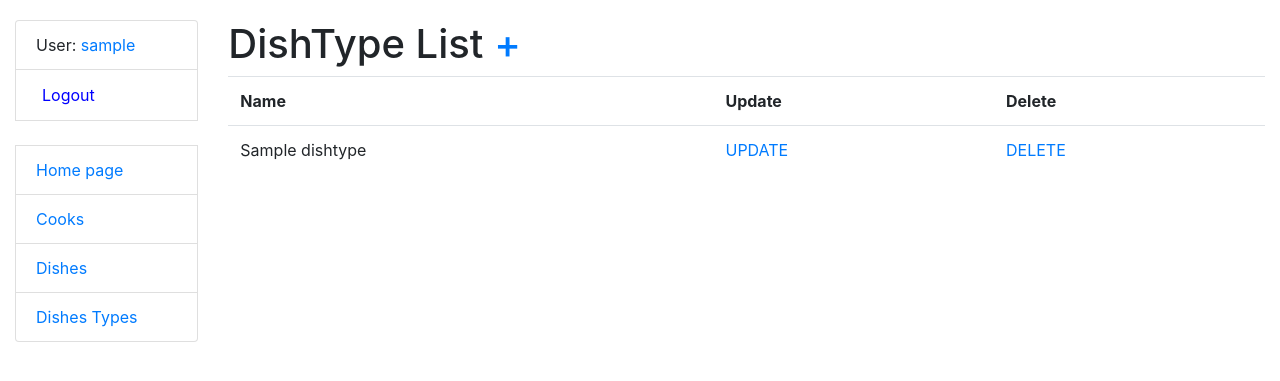
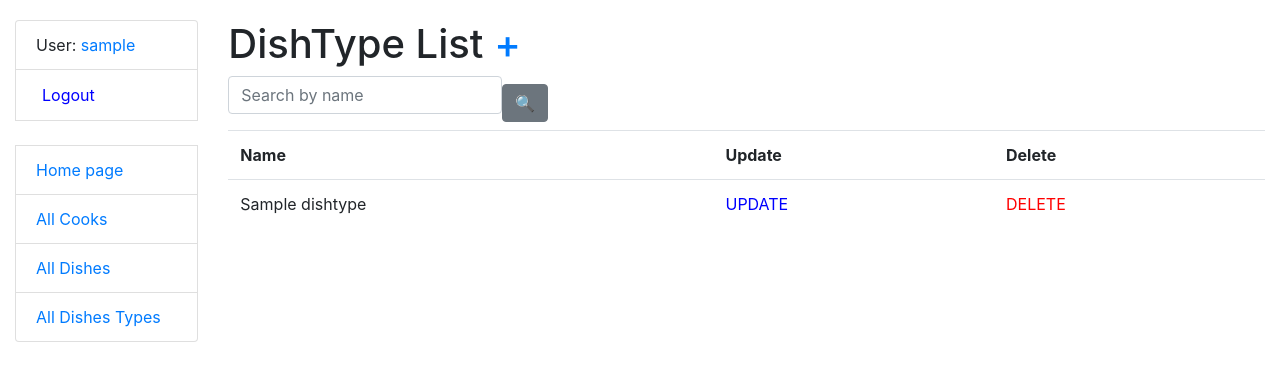
Before and after one commit to olegicks/restaurant-service, a Django app: page /dish_type/ in a window 1280 px wide. Shown: the top 381 px of the page. Run offline with Django 5.2, Linux system fonts and the light colour scheme; a user stored in the database is signed in; tables that the repository leaves empty hold one stand-in row (values such as "Sample post"); some libraries are stand-ins or nearby versions.

Commit message:
add the ability to search in list pages

```diff
--- a/restaurant/views.py
+++ b/restaurant/views.py
@@ -5,7 +5,8 @@ from django.views import generic
 from django.views.generic import TemplateView, ListView, DetailView
 from django.contrib.auth.mixins import LoginRequiredMixin
 
-from .forms import DishForm, CookYearsOfExperienceCreateForm, CookYearsOfExperienceUpdateForm
+from .forms import DishForm, CookYearsOfExperienceCreateForm, CookYearsOfExperienceUpdateForm, DishTypeSearchForm, \
+    DishSearchForm, CookSearchForm
 from .models import Cook, Dish, DishType
 
 
@@ -28,12 +29,36 @@ class DishTypeListView(LoginRequiredMixin, ListView):
     model = DishType
     queryset = DishType.objects.order_by("name")
     paginate_by = 2
+    def get_context_data(self, *, object_list=None, **kwargs):
+        context = super(DishTypeListView, self).get_context_data(**kwargs)
+        name = self.request.GET.get("name", "")
+        context["search_form"] = DishTypeSearchForm(initial={"name": name})
+        return context
+
+    def get_queryset(self):
+        queryset = DishType.objects.all()
+        form = DishTypeSearchForm(self.request.GET)
+        if form.is_valid():
+            return queryset.filter(name__icontains=form.cleaned_data["name"])
+        return queryset
 
 
 class DishListView(LoginRequiredMixin, ListView):
     model = Dish
     queryset = Dish.objects.select_related("dish_type").order_by("id")
     paginate_by = 2
+    def get_context_data(self, *, object_list=None, **kwargs):
+        context = super(DishListView, self).get_context_data(**kwargs)
+        name = self.request.GET.get("name", "")
+        context["search_form"] = DishSearchForm(initial={"name": name})
+        return context
+
+    def get_queryset(self):
+        queryset = Dish.objects.all()
+        form = DishSearchForm(self.request.GET)
+        if form.is_valid():
+            return queryset.filter(name__icontains=form.cleaned_data["name"])
+        return queryset
 
 
 class DishDetailView(LoginRequiredMixin, DetailView):
@@ -44,6 +69,23 @@ class CookListView(LoginRequiredMixin, ListView):
     queryset = Cook.objects.prefetch_related("dishes")
     paginate_by = 2
     context_object_name = 'cook_list'
+
+    def get_context_data(self, *, object_list=None, **kwargs):
+        context = super(CookListView, self).get_context_data(**kwargs)
+        username = self.request.GET.get("username", "")
+        context["search_form"] = CookSearchForm(
+            initial={"username": username}
+        )
+        return context
+
+    def get_queryset(self):
+        queryset = Cook.objects.all()
+        form = CookSearchForm(self.request.GET)
+        if form.is_valid():
+            return queryset.filter(
+                username__icontains=form.cleaned_data["username"]
+            )
+        return queryset
 
 class CookDetailView(LoginRequiredMixin, DetailView):
     model = Cook
--- a/templates/includes/sidebar.html
+++ b/templates/includes/sidebar.html
@@ -22,12 +22,12 @@
     <a href="{% url 'restaurant:index' %}">Home page</a>
   </li>
   <li class="list-group-item">
-    <a href="{% url 'restaurant:cook-list' %}">Cooks</a>
+    <a href="{% url 'restaurant:cook-list' %}">All Cooks</a>
   </li>
   <li class="list-group-item">
-    <a href="{% url 'restaurant:dish-list' %}">Dishes</a>
+    <a href="{% url 'restaurant:dish-list' %}">All Dishes</a>
   </li >
   <li class="list-group-item">
-    <a href="{% url 'restaurant:dish_type-list' %}">Dishes Types</a>
+    <a href="{% url 'restaurant:dish_type-list' %}">All Dishes Types</a>
   </li>
 </ul>
--- a/templates/restaurant/cook_list.html
+++ b/templates/restaurant/cook_list.html
@@ -1,4 +1,5 @@
 {% extends "base.html" %}
+{% load crispy_forms_filters %}
 
 {% block content %}
     <h1>Cook List
@@ -6,6 +7,11 @@
       Create
     </a>
     </h1>
+
+    <form method="get" action="" class="form-inline">
+     {{search_form|crispy}}
+    <input type="submit" value="🔍" class="btn btn-secondary">
+    </form>
 
     {% if cook_list %}
     <table class="table">
--- a/templates/restaurant/dish_list.html
+++ b/templates/restaurant/dish_list.html
@@ -1,7 +1,13 @@
 {% extends "base.html" %}
+{% load crispy_forms_filters %}
 
 {% block content %}
   <h1>Dish List <a style="" href="{% url 'restaurant:dish-create' %}">+</a></h1>
+
+  <form method="get" action="" class="form-inline">
+     {{search_form|crispy}}
+    <input type="submit" value="🔍" class="btn btn-secondary">
+  </form>
 
   <table class="table">
   <tr>
--- a/templates/restaurant/dishtype_list.html
+++ b/templates/restaurant/dishtype_list.html
@@ -1,7 +1,12 @@
 {% extends "base.html" %}
+{% load crispy_forms_filters %}
 
 {% block content %}
 <h1>DishType List <a style=" " href="{% url 'restaurant:dish_type-create' %}">+</a></h1>
+<form method="get" action="" class="form-inline">
+ {{search_form|crispy}}
+<input type="submit" value="🔍" class="btn btn-secondary">
+</form>
 <table class="table">
   <tr>
     <th>Name</th>
@@ -12,10 +17,10 @@
   <tr>
     <td>{{ dish_type.name }}</td>
     <td>
-      <a href="{% url 'restaurant:dish_type-update' pk=dish_type.id %}">UPDATE</a>
+      <a style="color: blue" href="{% url 'restaurant:dish_type-update' pk=dish_type.id %}">UPDATE</a>
     </td>
     <td>
-      <a href="{% url 'restaurant:dish_type-delete' pk=dish_type.id %}">DELETE</a>
+      <a style="color: red" href="{% url 'restaurant:dish_type-delete' pk=dish_type.id %}">DELETE</a>
     </td>
   </tr>
   {% endfor %}
```
